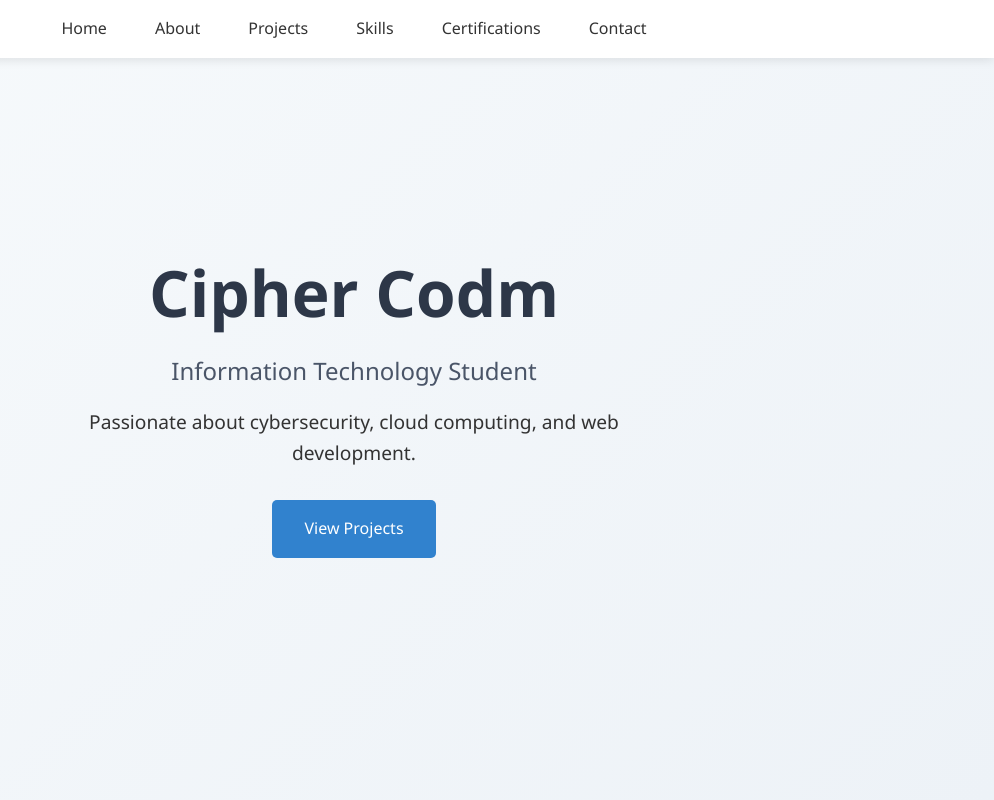
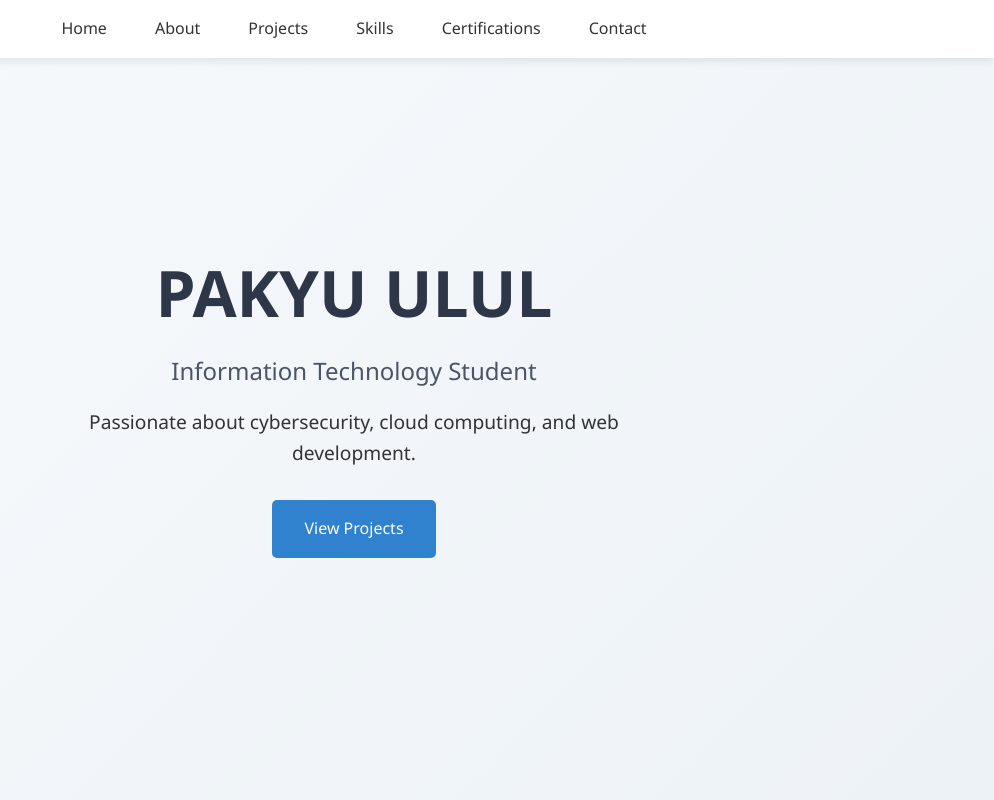
Before and after one commit to drizzycipher/Portfolio, a plain HTML site: page index.html in a window 1280 px wide. Shown: the top 800 px of the page, without its empty margins (286-1280 px from the left). Drawn offline with Linux system fonts and the light colour scheme.

Commit message:
Update index.html

```diff
--- a/index.html
+++ b/index.html
@@ -3,7 +3,7 @@
 <head>
     <meta charset="UTF-8">
     <meta name="viewport" content="width=device-width, initial-scale=1.0">
-    <title>PAKYU K - IT Student Portfolio</title>
+    <title>Cipher Codm - IT Student Portfolio</title>
     <link rel="stylesheet" href="style.css">
 </head>
 <body>
@@ -22,7 +22,7 @@
     <!-- Home Section -->
     <section id="home" class="hero">
         <div class="hero-content">
-            <h1>Cipher Codm</h1>
+            <h1>PAKYU ULUL</h1>
             <p class="role">Information Technology Student</p>
             <p class="intro">Passionate about cybersecurity, cloud computing, and web development.</p>
             <a href="#projects" class="cta">View Projects</a>
```
